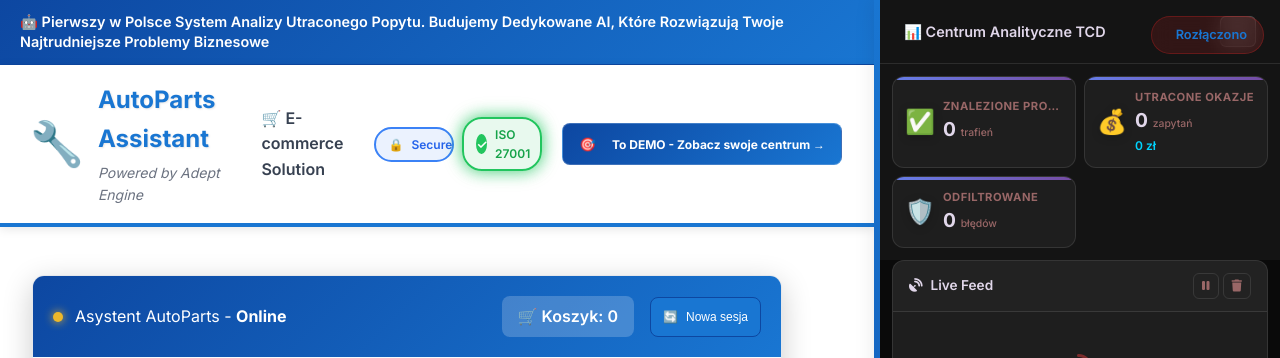
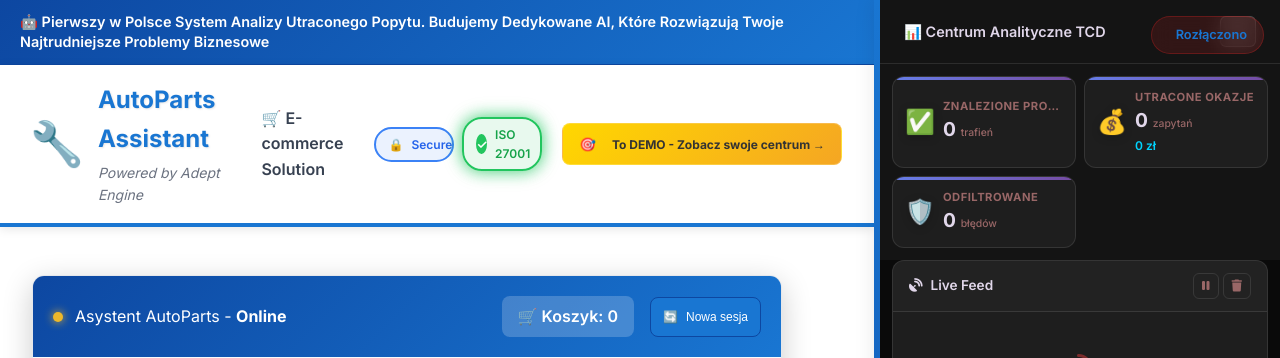
Before and after one commit to lukiikebukuro/zjednoczona-forteca, a Flask app: page /demo in a window 1280 px wide. Shown: the top 358 px of the page. Run offline with Flask 3, Linux system fonts and the light colour scheme; some libraries are stand-ins or nearby versions.

Commit message:
Update CTA link styles with new gradient and colors

```diff
--- a/Projects/forteca_finalna/static/unified_style.css
+++ b/Projects/forteca_finalna/static/unified_style.css
@@ -4287,8 +4287,8 @@ pricing-main {
 /* 2. Styl bazowy CTA (Używamy BARDZO specyficznej ścieżki) */
 /* Celujemy: .header-right -> .header-badges -> .header-cta-link */
 .header-right .header-badges .header-cta-link {
-    background: linear-gradient(135deg, #0d47a1, #1976d2) !important;
-    color: #ffffff !important;
+    background: linear-gradient(135deg, #FFD700 0%, #F5A623 100%) !important;
+    color: #333 !important;
     font-weight: 700 !important;
     border-radius: 8px !important;
     padding: 0.6rem 1rem !important;
```
